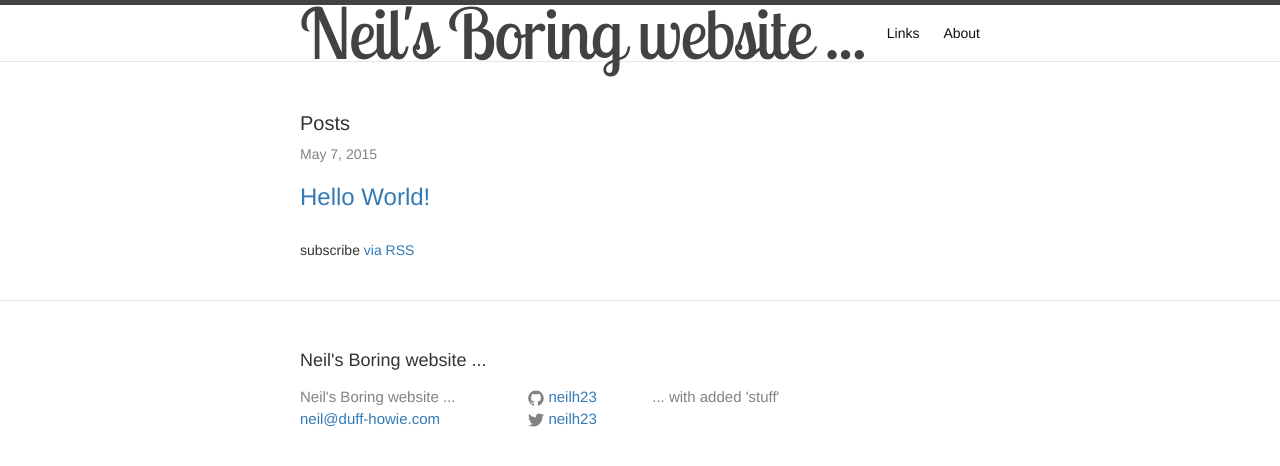
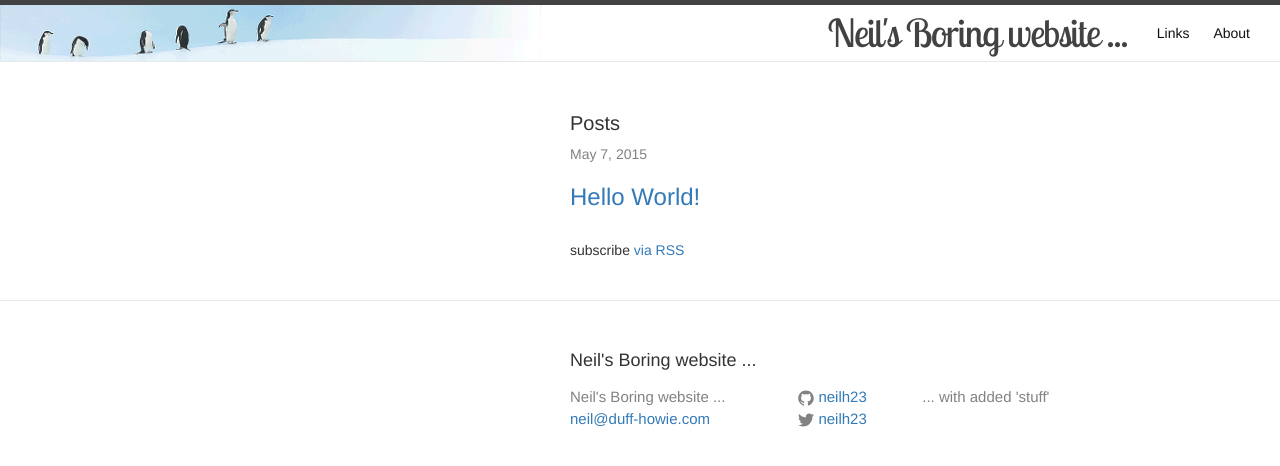
Before and after one commit to neilh23/neilh23.github.io, a Jekyll site: the page built from index.html, in a window 1280 px wide. Shown: the top 466 px of the page. Built offline with Jekyll 4.4.1, drawn with Linux system fonts in a browser that asks for light colours; nearby versions of some CDN libraries.

Commit message:
Moar penguins

```diff
--- a/_includes/header.html
+++ b/_includes/header.html
@@ -2,7 +2,7 @@
 
   <div class="wrapper">
 
-    <a style="font-family:'Lobster Two';font-size:5em" class="site-title font-effect-canvas-print" href="{{ site.baseurl }}/">{{ site.title }}</a>
+    <a class="site-title font-effect-canvas-print" href="{{ site.baseurl }}/">{{ site.title }}</a>
 
     <nav class="site-nav">
       <a href="#" class="menu-icon">
--- a/_sass/_base.scss
+++ b/_sass/_base.scss
@@ -156,7 +156,7 @@ pre {
 .wrapper {
     max-width: -webkit-calc(#{$content-width} - (#{$spacing-unit} * 2));
     max-width:         calc(#{$content-width} - (#{$spacing-unit} * 2));
-    margin-right: auto;
+    /* margin-right: auto; */
     margin-left: auto;
     padding-right: $spacing-unit;
     padding-left: $spacing-unit;
--- a/_sass/_layout.scss
+++ b/_sass/_layout.scss
@@ -5,17 +5,24 @@
     border-top: 5px solid $grey-color-dark;
     border-bottom: 1px solid $grey-color-light;
     min-height: 56px;
+    background-image: url("../img/penguin_bg.png");
+    background-repeat: no-repeat;
 
     // Positioning context for the mobile navigation icon
     position: relative;
 }
 
 .site-title {
-    font-size: 26px;
+    font-family: $title-font-family;
+    font-size: $title-font-size;
     line-height: 56px;
+    text-align: right;
+    margin-left: auto;
+    margin-right: 0;
     letter-spacing: -1px;
     margin-bottom: 0;
     float: left;
+    width: 82%;
 
     &,
     &:visited {
--- a/css/main.scss
+++ b/css/main.scss
@@ -10,6 +10,9 @@ $base-font-family: Helvetica, Arial, sans-serif;
 $base-font-size:   16px;
 $small-font-size:  $base-font-size * 0.875;
 $base-line-height: 1.5;
+
+$title-font-family: 'Lobster Two';
+$title-font-size:  2.75em;
 
 $spacing-unit:     30px;
 
```
Also changed, not shown: img/penguin_bg.png (added).
